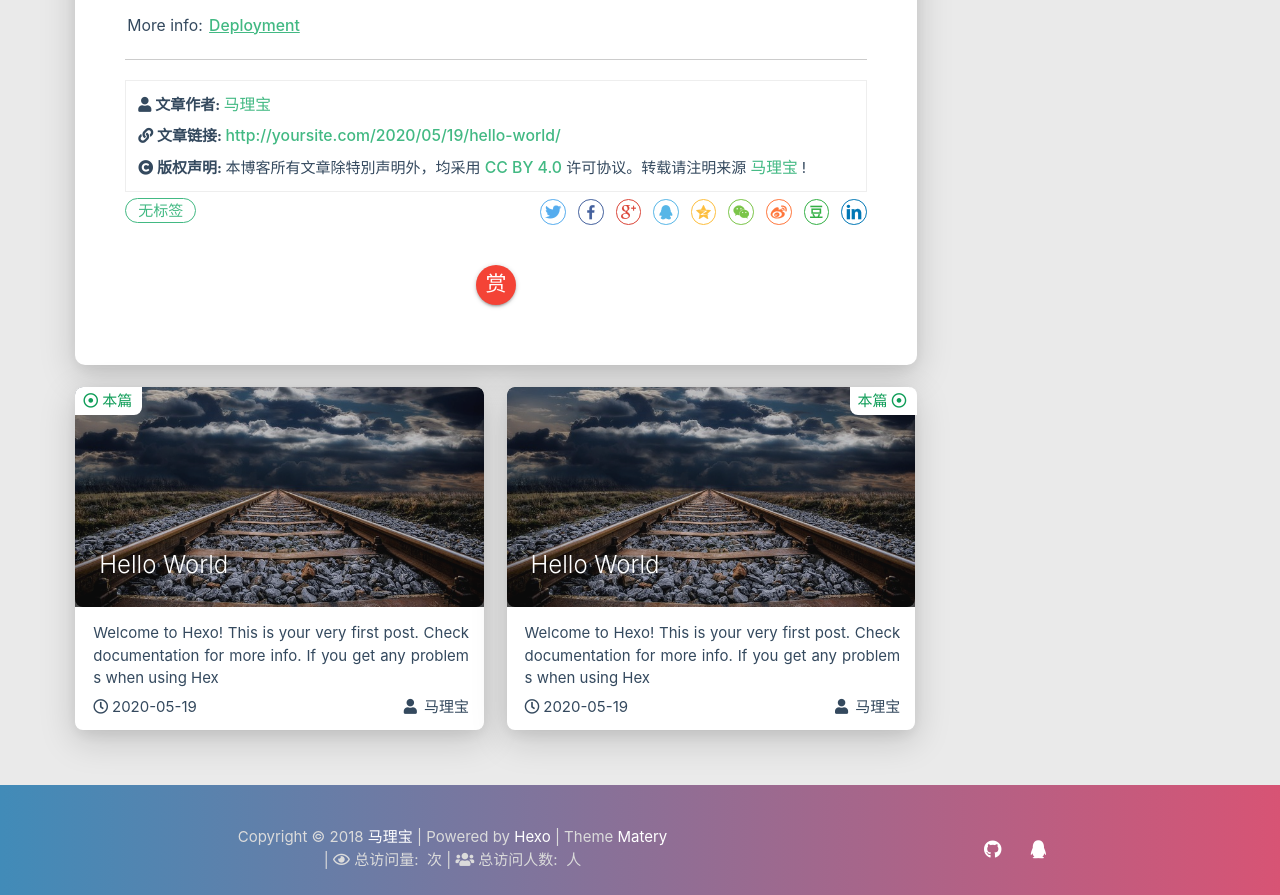
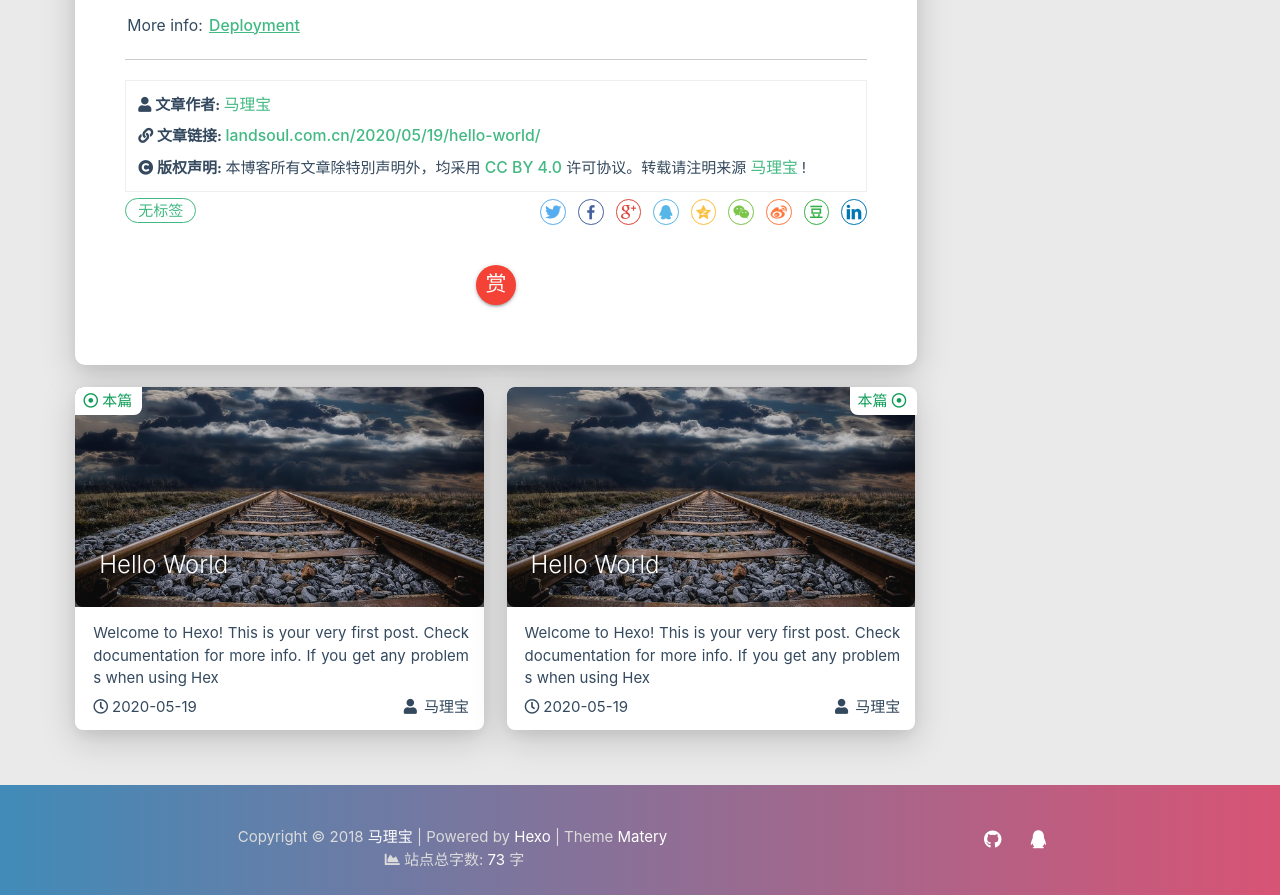
Before and after one commit to malibao123/malibao123.github.io, a plain HTML site: page 2020/05/19/hello-world/index.html in a window 1280 px wide. Shown: the part 1329-2224 px from the top of the page. Drawn offline with Linux system fonts and the light colour scheme; some packages are replaced by stand-ins of ours; animation ran at ten frames a second; a script that the page names is missing.

Commit message:
Site updated: 2020-05-19 15:42:23

```diff
--- a/2020/05/19/hello-world/index.html
+++ b/2020/05/19/hello-world/index.html
@@ -5,7 +5,7 @@
 <head>
     <meta charset="utf-8">
     <meta name="keywords" content="Hello World, ^^马.理.宝">
-    <meta name="description" content="">
+    <meta name="description" content="个人心得">
     <meta http-equiv="X-UA-Compatible" content="IE=edge">
     <meta name="viewport" content="width=device-width, initial-scale=1.0, user-scalable=no">
     <meta name="renderer" content="webkit|ie-stand|ie-comp">
@@ -139,7 +139,7 @@
         <div class="logo-name">^^马.理.宝</div>
         <div class="logo-desc">
 
-            Never really desperate, only the lost of the soul.
+            个人心得
 
         </div>
     </div>
@@ -445,6 +445,11 @@
 
 
 
+                <div class="info-break-policy">
+                    <i class="far fa-file-word fa-fw"></i>文章字数:&nbsp;&nbsp;
+                    73
+                </div>
+
 
 
 
@@ -488,7 +493,7 @@
                     </i>
                 </span>
                 <span class="reprint-info">
-                    <a href="http://yoursite.com/2020/05/19/hello-world/">http://yoursite.com/2020/05/19/hello-world/</a>
+                    <a href="landsoul.com.cn/2020/05/19/hello-world/">landsoul.com.cn/2020/05/19/hello-world/</a>
                 </span>
             </div>
             <div class="reprint__notice">
@@ -964,28 +969,19 @@ code[class*="language-"], pre[class*="language-"] { white-space: pre !important;
             |&nbsp;Theme&nbsp;<a href="https://github.com/blinkfox/hexo-theme-matery" target="_blank">Matery</a>
             <br>
 
+            &nbsp;<i class="fas fa-chart-area"></i>&nbsp;站点总字数:&nbsp;<span
+                class="white-color">73</span>&nbsp;字
 
 
 
 
-
-            <span id="busuanzi_container_site_pv">
-                |&nbsp;<i class="far fa-eye"></i>&nbsp;总访问量:&nbsp;<span id="busuanzi_value_site_pv"
-                    class="white-color"></span>&nbsp;次
-            </span>
-
-
-            <span id="busuanzi_container_site_uv">
-                |&nbsp;<i class="fas fa-users"></i>&nbsp;总访问人数:&nbsp;<span id="busuanzi_value_site_uv"
-                    class="white-color"></span>&nbsp;人
-            </span>
 
             <br>
 
             <br>
 
         </div>
-        <div class="col s12 m4 l4 social-link social-statis">
+        <div class="col s12 m4 l4 social-link ">
     <a href="https://github.com/malibao123" class="tooltipped" target="_blank" data-tooltip="访问我的GitHub" data-position="top" data-delay="50">
         <i class="fab fa-github"></i>
     </a>
@@ -1071,8 +1067,6 @@ $(function () {
     <script src="/libs/others/clicklove.js" async="async"></script>
 
 
-    <script async src="/libs/others/busuanzi.pure.mini.js"></script>
-
 
 
 
```
Also changed, not shown: 404.html (+11 -17 lines), about/index.html (+5 -16 lines), archives/2020/05/index.html (+5 -16 lines), archives/2020/index.html (+5 -16 lines), archives/index.html (+5 -16 lines), categories/index.html (+5 -16 lines), contact/index.html (+5 -16 lines), friends/index.html (+5 -16 lines), index.html (+5 -16 lines), tags/index.html (+5 -16 lines).
